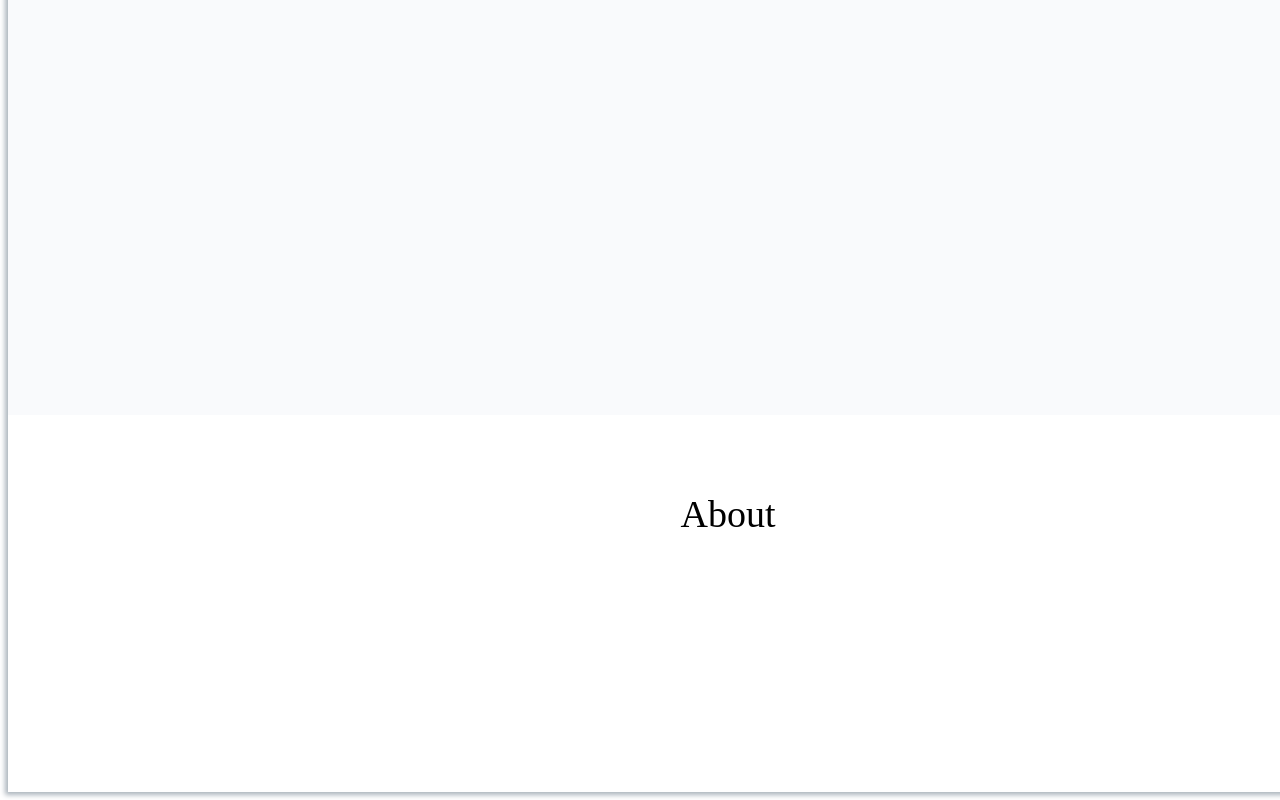
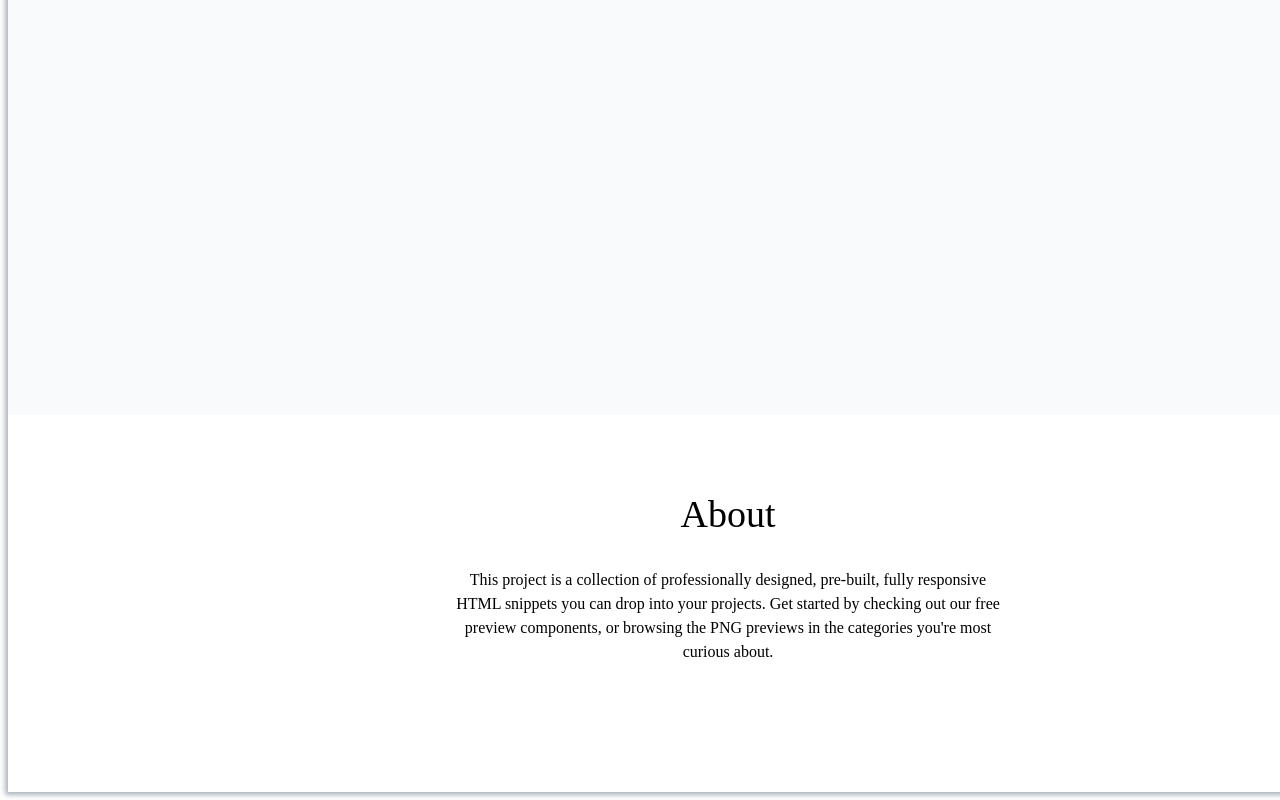
Before and after one commit to js-tasks-ru/htmlcss-20230714_ivan61, a website: page pages/macroLayout.html in a window 1280 px wide. Shown: the part 868-1668 px from the top of the page. Drawn offline with Linux system fonts and the light colour scheme.

Commit message:
add component footer__text in footer

```diff
--- a/components/MacroLayout/footer/footer.css
+++ b/components/MacroLayout/footer/footer.css
@@ -1,13 +1,22 @@
 .footer{
     display: block;
+    font-family: Inter sans-serif;
     height: 300px;
     background: #FFF;
 }
 .footer__title{
-    font-family: Inter sans-serif;
     font-size: 38px;
     font-style: normal;
     font-weight: 500;
     margin-top: 77px;
     text-align: center;
 }
+.footer__text{
+    margin: auto;
+    font-size: 16px;
+    font-style: normal;
+    font-weight: 400;
+    line-height: 24px;
+    width: 560px;
+    text-align: center;
+}
--- a/pages/macroLayout.html
+++ b/pages/macroLayout.html
@@ -13,6 +13,12 @@
         <main class="main"></main>
         <footer class="footer">
             <h2 class="footer__title">About</h2>
+            <p class="footer__text">
+                <texti>This project is a collection of professionally designed, pre-built,
+                fully responsive HTML snippets you can drop into your projects.
+                Get started by checking out our free preview components,
+                or browsing the PNG previews in the categories you're most curious about.
+            </p>
         </footer>
     </div>
 </body>
```
Also changed, not shown: components/MacroLayout/header/header.css (line endings or trailing spaces).
